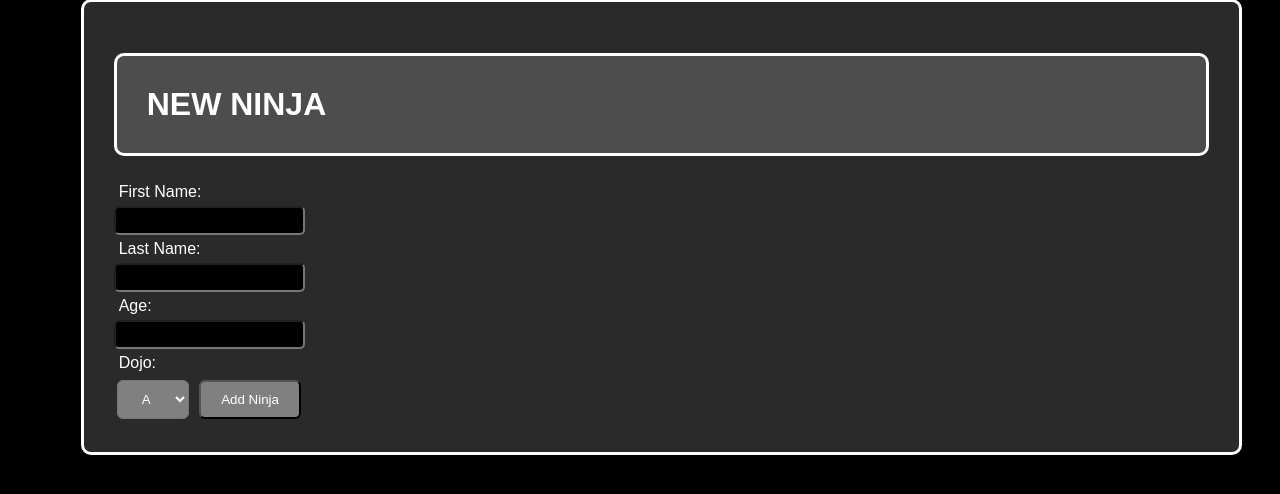
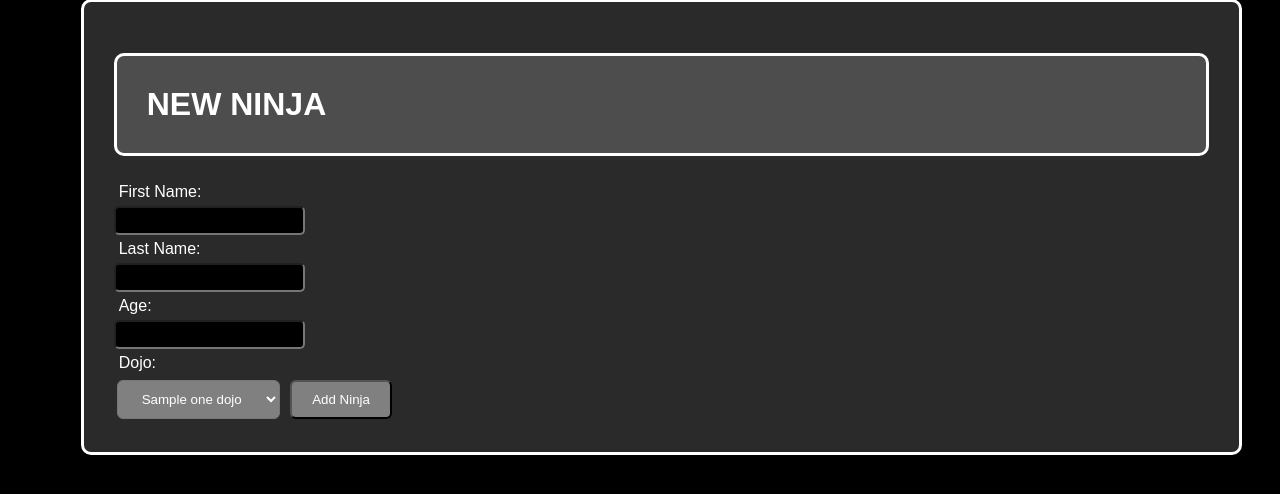
Before and after one commit to niembro64/DojosAndNinjas2, a Flask app: template flask_app/templates/new_ninja.html in a window 1280 px wide. Shown: the part 39-533 px from the top of the page. Run offline with Flask 2, Linux system fonts and the light colour scheme; the template is opened without the code that fills it: most values are stand-ins (such as "Sample title", 1, 10 or a date in 2020).

Commit message:
Accounted For No Ninjas in Dojo

```diff
--- a/flask_app/controllers/ninja_controller.py
+++ b/flask_app/controllers/ninja_controller.py
@@ -6,7 +6,8 @@ from flask_app.models.dojo import Dojo
 
 @app.route("/new_ninja")
 def new_ninja():
-    return render_template("new_ninja.html")
+    a = Dojo.all_dojos()
+    return render_template("new_ninja.html", all_dojos = a)
 
 # @app.route("/dojos/0")
 # def view_ninjas_in_dojos():
--- a/flask_app/templates/new_ninja.html
+++ b/flask_app/templates/new_ninja.html
@@ -25,11 +25,13 @@
                 <label for="age">Age:</label>
                 <input type="number" name="age" />
 
-                <label for="dojo">Dojo:</label>
-                <select name="age" id="age">
-                    <option value="A">A</option>
-                    <option value="B">B</option>
-                    <option value="C">C</option>
+                <label for="dojo_id">Dojo:</label>
+                <select name="dojo_id" id="dojo_id">
+
+                    {% for one_dojo in all_dojos %}
+                    <option value="{{one_dojo.id}}">{{one_dojo.name}}</option>
+
+                    {% endfor %}
                 </select>
 
                 <!-- <label for="dojo_id">Dojo ID:</label>
```
Also changed, not shown: flask_app/templates/ninjas_in_dojo.html (+10 -3 lines).
